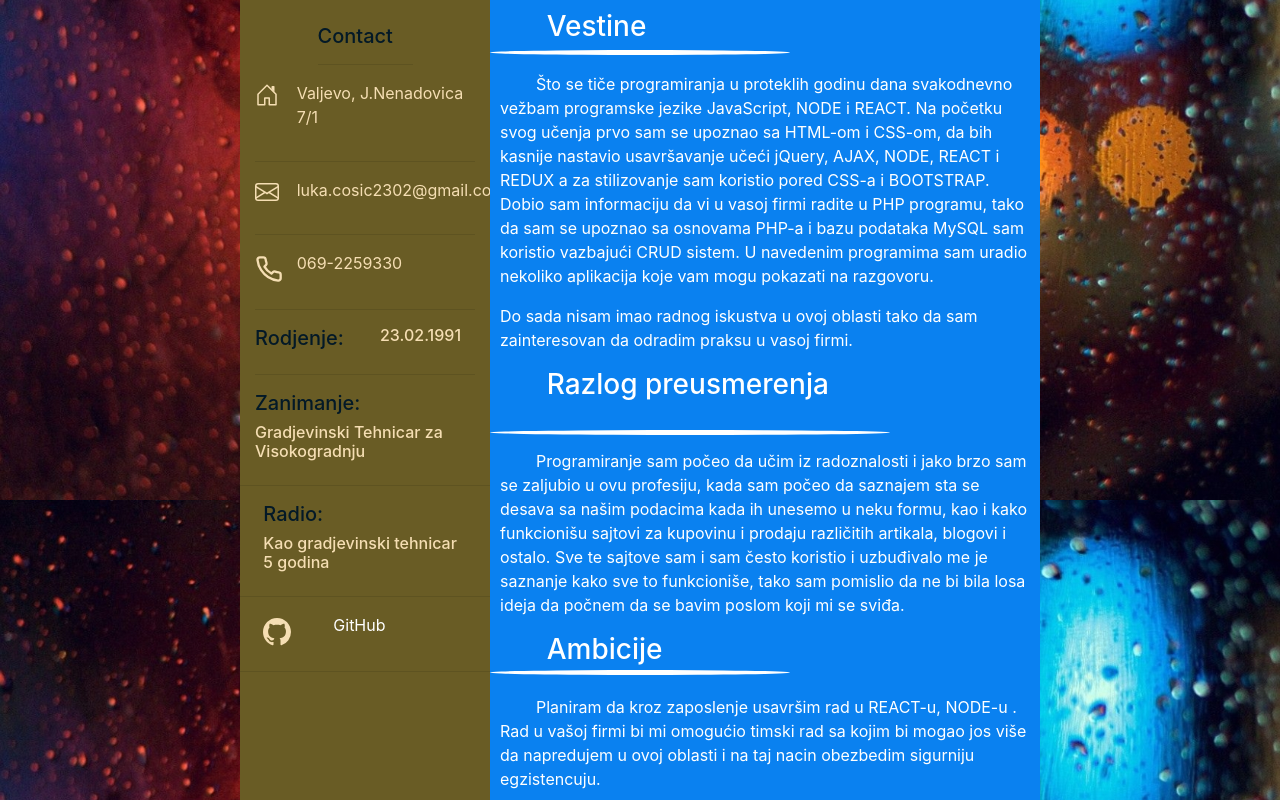
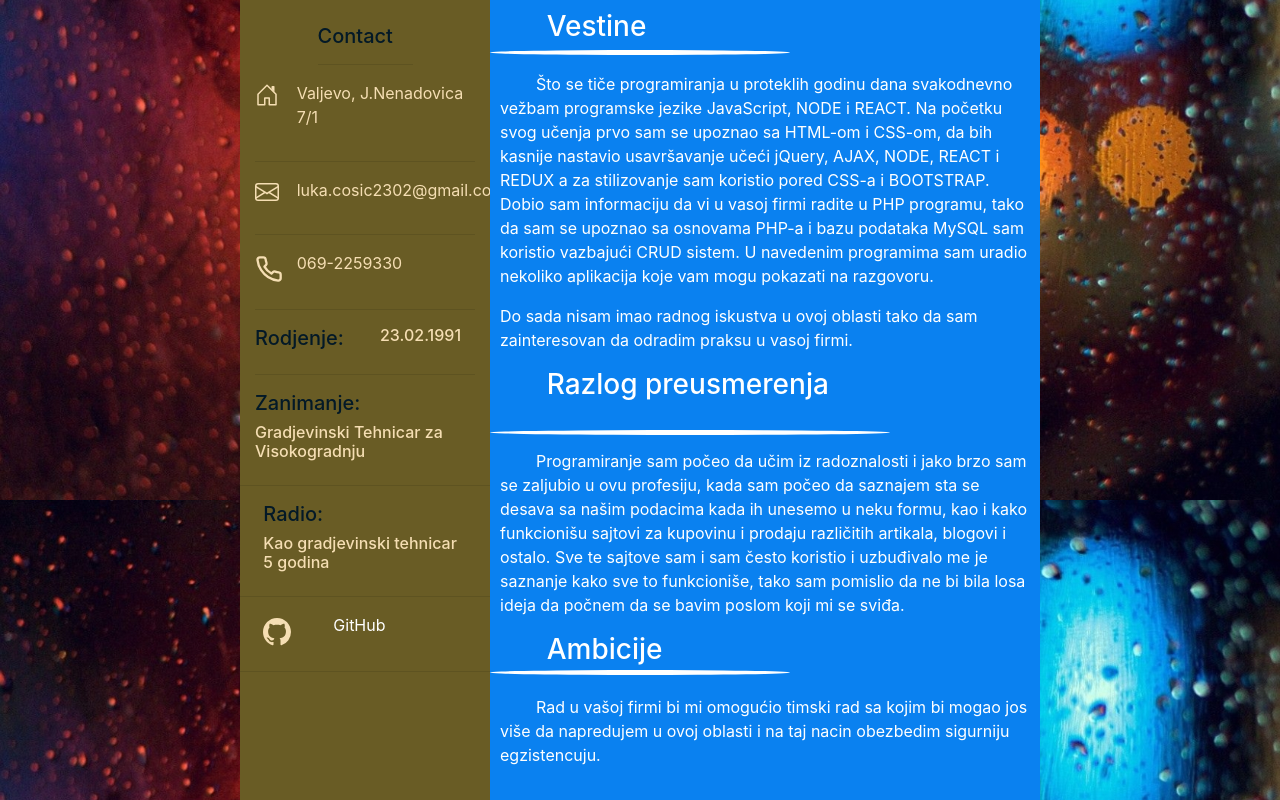
Before and after one commit to Luka-cosic/CV, a React (Create React App) app: page / in a window 1280 px wide. Shown: the part 300-1100 px from the top of the page. Built offline with nearby package versions, Linux system fonts and the light colour scheme.

Commit message:
Update App.js

```diff
--- a/src/App.js
+++ b/src/App.js
@@ -132,7 +132,7 @@ function App() {
                     </div>
                     <div className="linija3"></div>
                 </div>
-                <p className="text">&nbsp;&nbsp;&nbsp;&nbsp;&nbsp;&nbsp;&nbsp; Planiram da kroz zaposlenje usavršim rad u REACT-u, NODE-u .
+                <p className="text">&nbsp;&nbsp;&nbsp;&nbsp;&nbsp;&nbsp;&nbsp;
                 Rad u vašoj firmi bi mi omogućio timski rad sa kojim bi mogao
                 jos više da napredujem u ovoj
                  oblasti i na taj nacin obezbedim sigurniju egzistencuju.</p>
```
